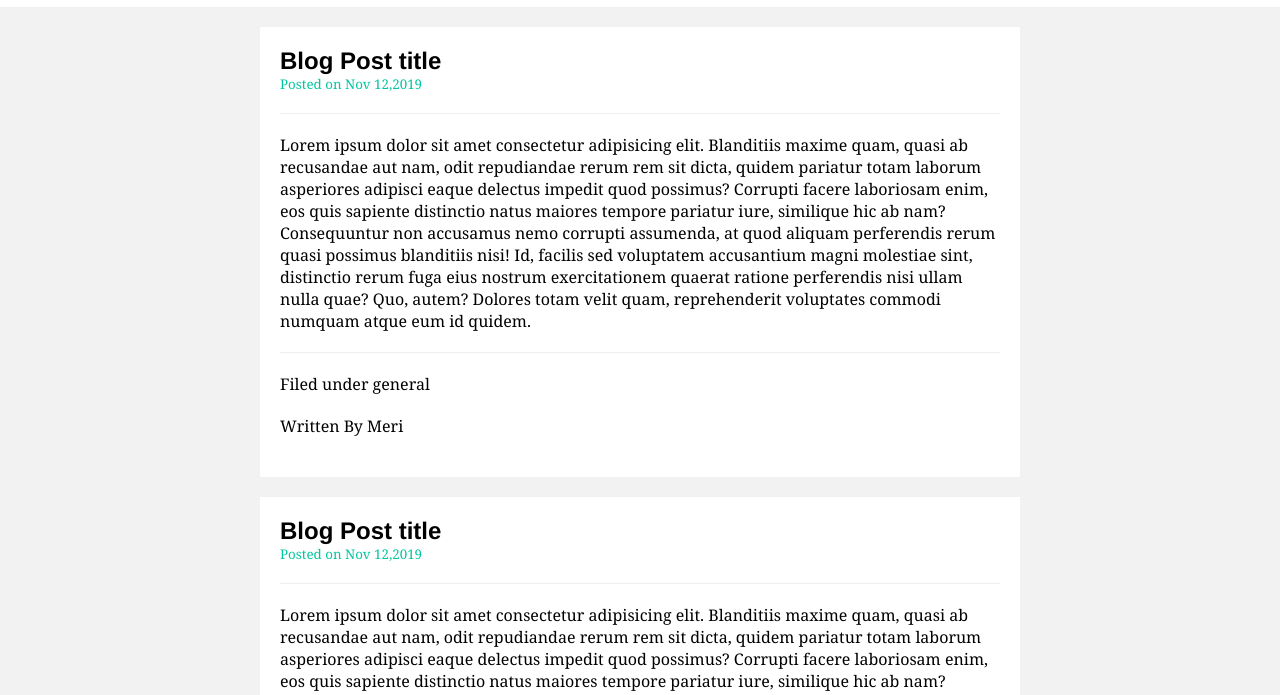
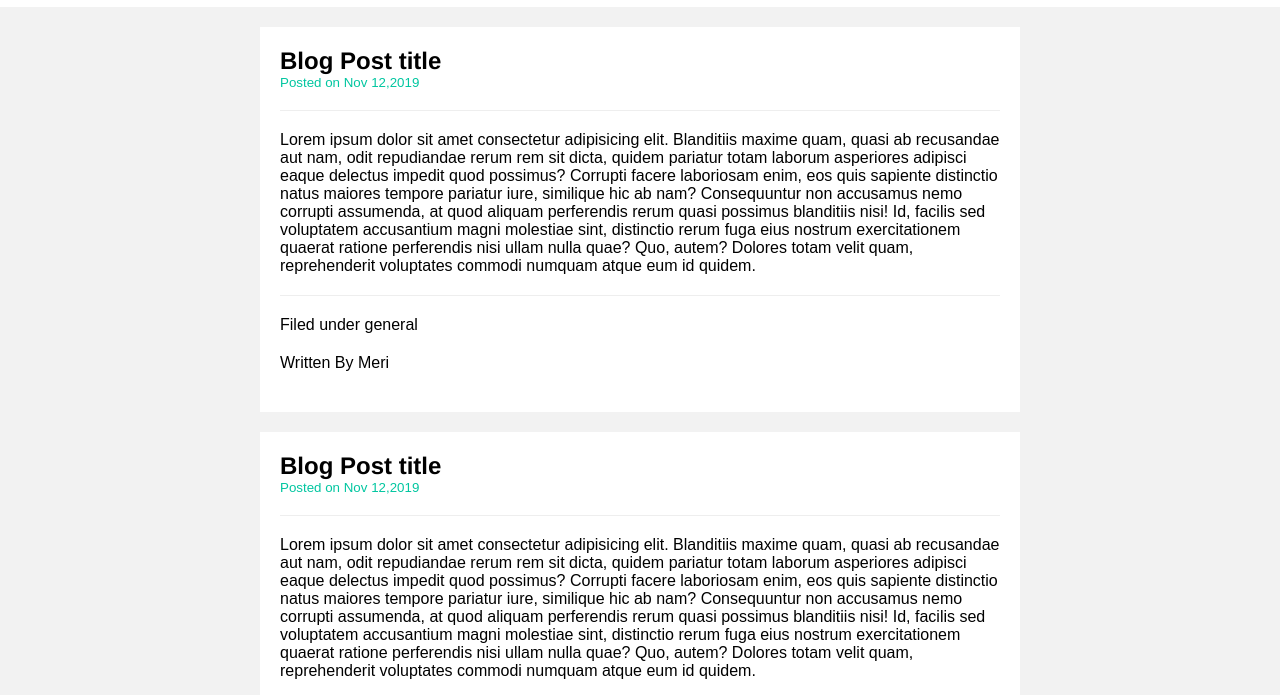
Before and after one commit to MeriDev/blog-test-exercice, a plain HTML site: page index.html in a window 1280 px wide. Shown: the part 50-745 px from the top of the page. Drawn offline with Linux system fonts and the light colour scheme.

Commit message:
Update style.css

```diff
--- a/style.css
+++ b/style.css
@@ -4,7 +4,7 @@
 }
 body {
   font-size: 16px;
-  font-family: Georgia, Times, serif;
+  font-family: arial,sans-serif;
   background-color: #f2f2f2;
 }
 h1,
```
